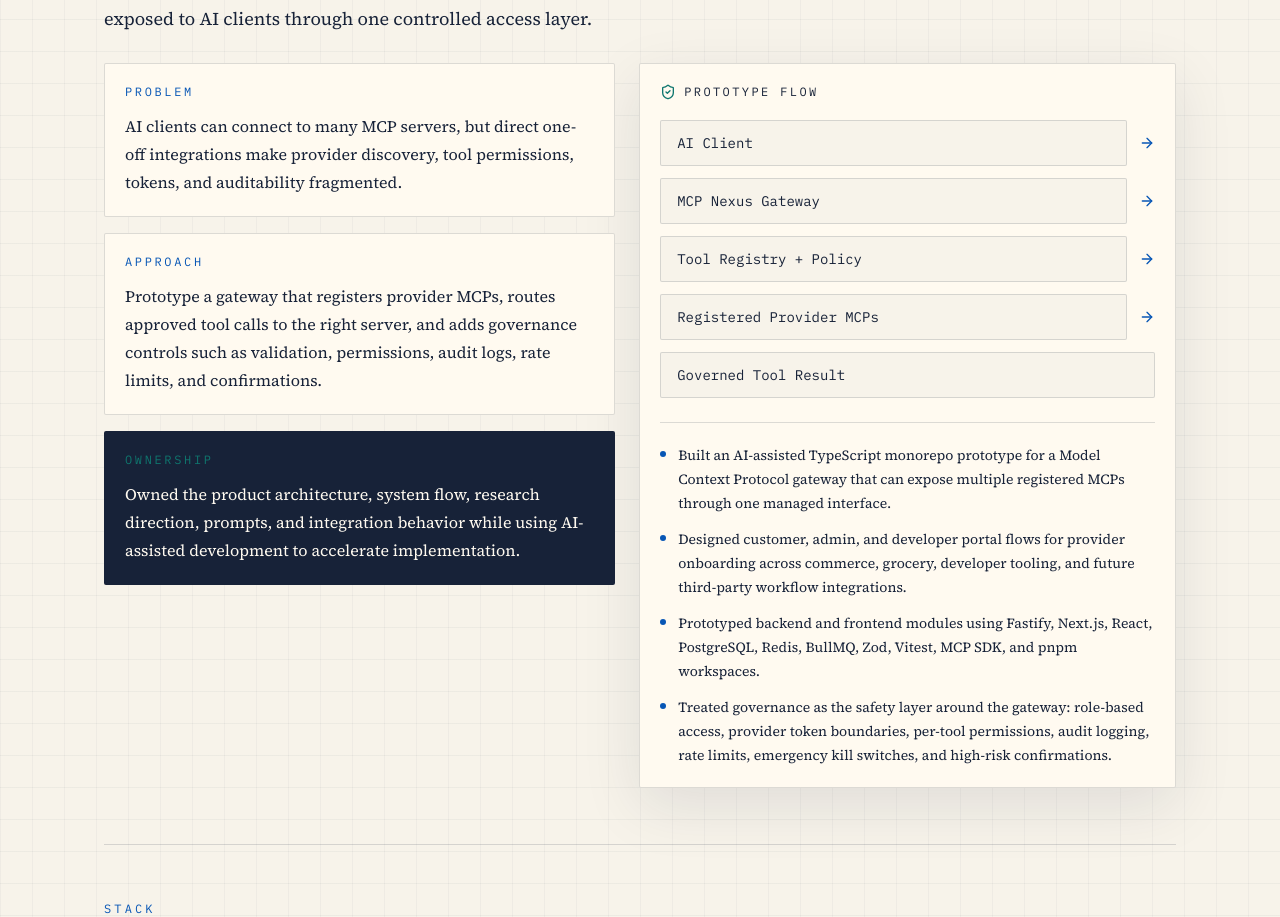
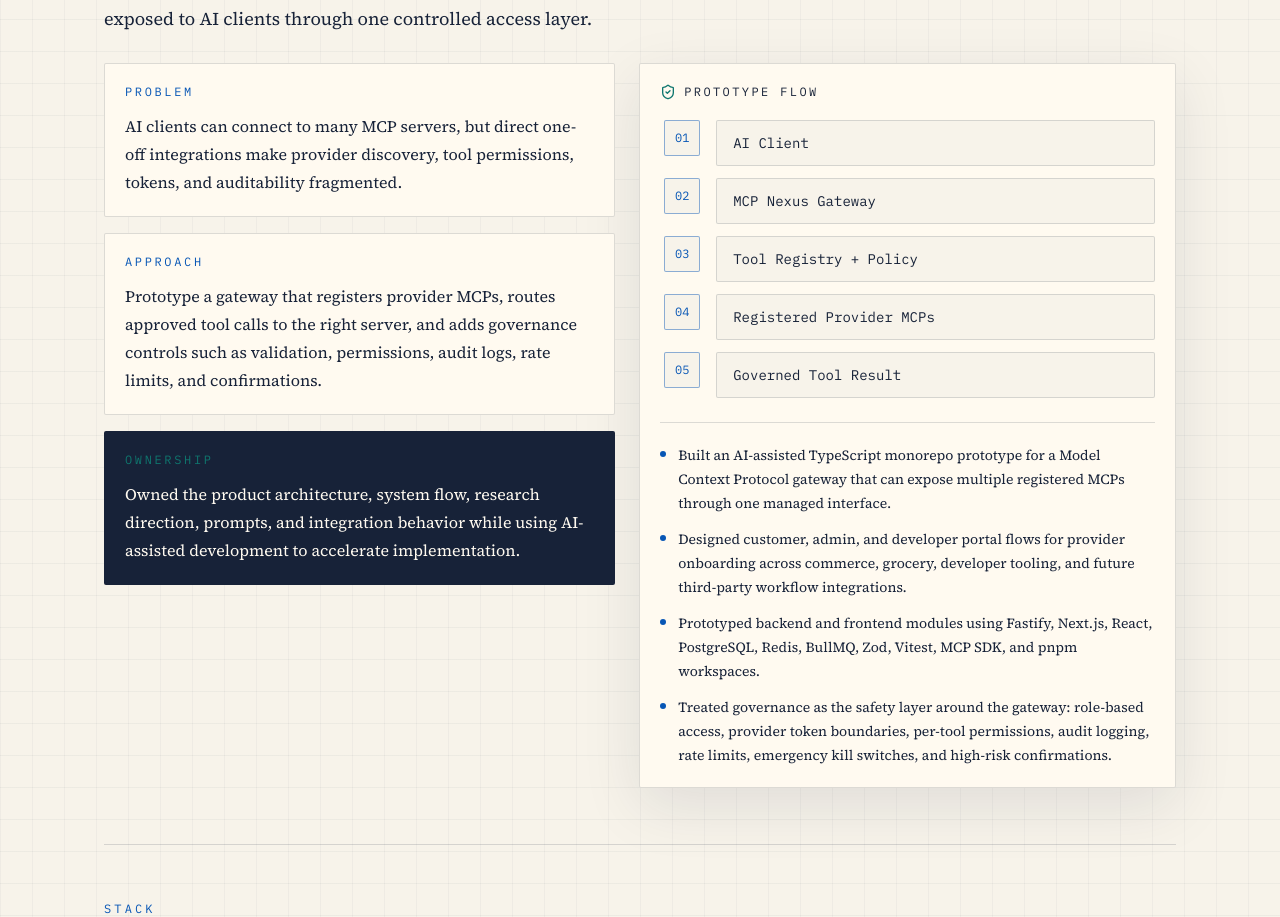
Before and after one commit to ArelliGoutham/goutham-arelli-portfolio, a Next.js app: page / in a window 1280 px wide. Shown: the part 3501-4418 px from the top of the page. Built offline with nearby package versions, Linux system fonts and the light colour scheme.

Commit message:
Clarify MCP Nexus prototype flow

```diff
--- a/components/McpNexusCaseStudy.tsx
+++ b/components/McpNexusCaseStudy.tsx
@@ -1,4 +1,4 @@
-import { ArrowRight, ShieldCheck } from "lucide-react";
+import { ShieldCheck } from "lucide-react";
 import { mcpNexus } from "@/content/projects";
 import { SectionHeader } from "@/components/SectionHeader";
 
@@ -27,16 +27,23 @@ export function McpNexusCaseStudy() {
             <ShieldCheck className="h-4 w-4 text-teal" />
             Prototype flow
           </div>
-          <div className="mt-5 grid gap-3">
+          <ol className="mt-5 grid gap-3">
             {mcpNexus.flow.map((node, index) => (
-              <div key={node} className="flex items-center gap-3">
+              <li key={node} className="grid grid-cols-[2.75rem_1fr] gap-3">
+                <div className="relative flex justify-center">
+                  <span className="relative z-10 flex h-9 w-9 items-center justify-center rounded-sm border border-signal/45 bg-paper font-mono text-xs text-signal">
+                    {String(index + 1).padStart(2, "0")}
+                  </span>
+                  {index < mcpNexus.flow.length - 1 ? (
+                    <span className="absolute top-9 -bottom-3 w-px bg-ink/18" aria-hidden="true" />
+                  ) : null}
+                </div>
                 <div className="min-w-0 flex-1 rounded-sm border border-ink/15 bg-paper px-4 py-3 font-mono text-sm text-ink">
                   {node}
                 </div>
-                {index < mcpNexus.flow.length - 1 ? <ArrowRight className="h-4 w-4 shrink-0 text-signal" /> : null}
-              </div>
+              </li>
             ))}
-          </div>
+          </ol>
           <ul className="mt-6 space-y-3 border-t border-ink/15 pt-5">
             {mcpNexus.bullets.map((bullet) => (
               <li key={bullet} className="flex gap-3 text-sm leading-6 text-ink/76">
```
